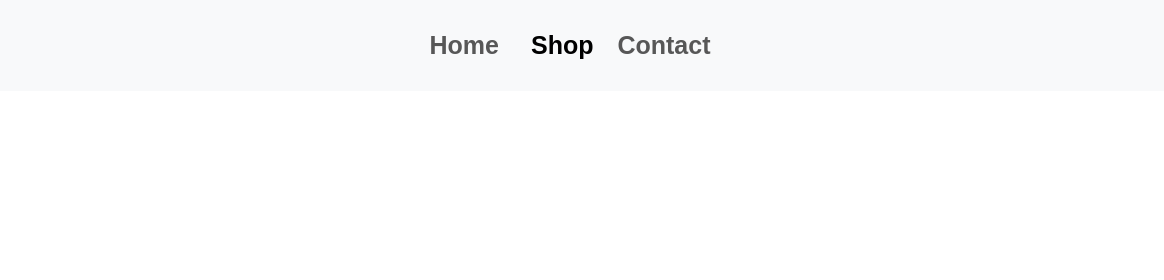
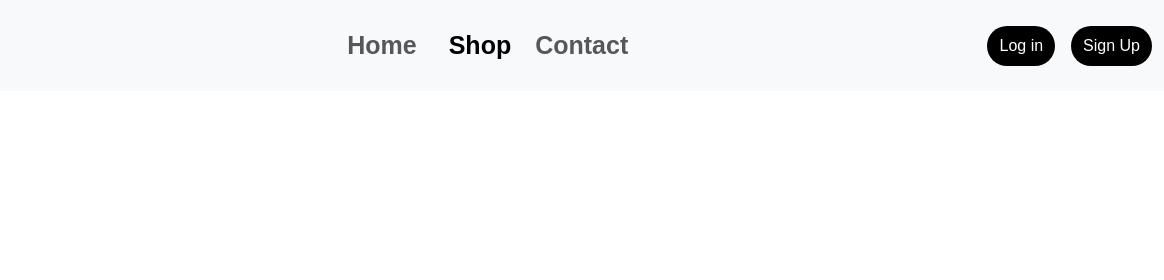
Before and after one commit to junzel15/kodego-mini-project-1, a plain HTML site: page login.html in a window 1280 px wide. Shown: the top 280 px of the page, 116-1280 px from the left. Drawn offline with nearby package versions, Linux system fonts and the light colour scheme.

Commit message:
kodego-mini-project-1

```diff
--- a/login.html
+++ b/login.html
@@ -73,6 +73,20 @@
                 >
               </li>
             </ul>
+            <div class="d-flex justify-content-center align-items-center gap-3">
+              <a
+                href="login.html"
+                class="text-white text-decoration-none px-3 py-2 rounded-5"
+                style="background-color: black"
+                >Log in</a
+              >
+              <a
+                href="signup.html"
+                class="text-white text-decoration-none px-3 py-2 rounded-5"
+                style="background-color: black"
+                >Sign Up</a
+              >
+            </div>
           </div>
         </div>
       </div>
```
Also changed, not shown: contact.html (+14 -0 lines), shop.html (+14 -0 lines), signup.html (+14 -0 lines).
